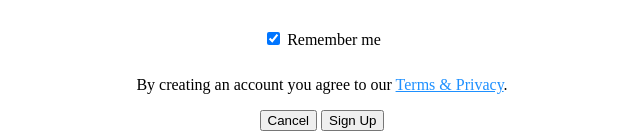
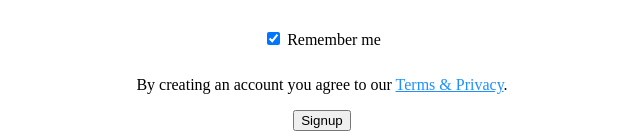
Before and after one commit to ranjuve/DA, a Flask app: page /signup/ in a window 1280 px wide. Shown: the part 828-967 px from the top of the page, without its empty margins (318-958 px from the left). Run offline with Flask 2, Linux system fonts and the light colour scheme.

Commit message:
Update index.html

```diff
--- a/Flask-sqlite-master/templates/index.html
+++ b/Flask-sqlite-master/templates/index.html
@@ -89,8 +89,7 @@
     <p>By creating an account you agree to our <a href="#" style="color:dodgerblue">Terms & Privacy</a>.</p>
 
     <div class="clearfix">
-      <button type="button" class="cancelbtn">Cancel</button>
-      <button type="submit" class="signupbtn">Sign Up</button>
+      <input type="submit" value="Signup">
     </div>
   </div>
 
```
